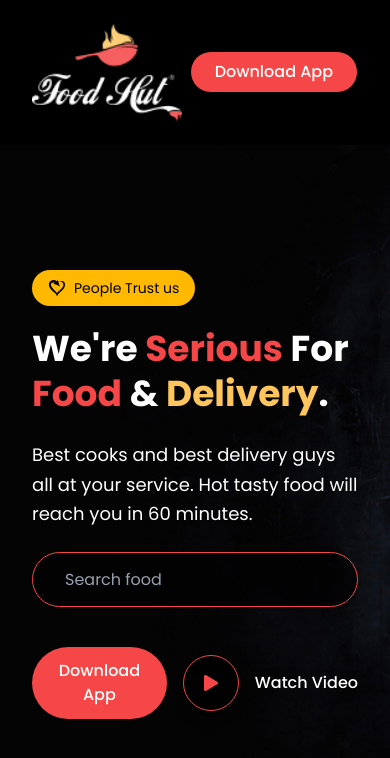
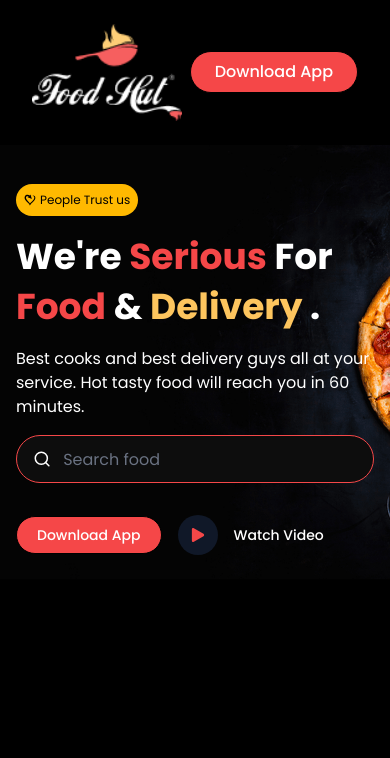
Before and after one commit to mahirTheCoder/Food-Hut, a Next.js app: page / in a window 390 px wide. Shown: the top 758 px of the page. Built offline with nearby package versions, Linux system fonts and the light colour scheme.

Commit message:
responsive banenr problem solve

```diff
--- a/src/app/Componets/Banner.jsx
+++ b/src/app/Componets/Banner.jsx
@@ -8,53 +8,51 @@ const Banner = () => {
   return (
     <section id="Banner">
       <div
-        className="flex items-center w-full min-h-[700px] bg-cover bg-center"
+        className="flex items-center h-[450px] sm:h-[550px] md:h-[650px] lg:h-[700px] w-full bg-cover bg-center"
         style={{ backgroundImage: `url(${banner.src})` }}
       >
-        <div className="container flex flex-col max-w-[650px]">
-          {/* Trust Badge */}
-          <button className="px-4 py-2 text-sm bg-amber-400 text-black rounded-full flex items-center gap-2 mb-5 w-fit">
-            <GiSelfLove className="text-lg" />
+        <div className="container mx-auto px-4 sm:px-6 lg:px-8">
+          {/* People Trust us Button - Responsive padding and text size. */}
+          <button className="p-2 sm:p-3 text-xs sm:text-sm font-normal bg-amber-400 text-black rounded-full flex items-center lg:gap-2 gap-1 mb-4 md:mb-6">
+            <GiSelfLove className="lg:text-xl " />
             People Trust us
           </button>
 
-          {/* Title */}
-          <h2 className="text-white font-bold mb-6 text-4xl sm:text-5xl lg:text-6xl leading-tight">
+          <h2 className="text-4xl leading-snug sm:text-5xl lg:text-[58px] text-white font-bold mb-4 lg:mb-6 md:max-w-4xl">
             We're <span className="text-[#F54748]">Serious</span> For
-            <span className="text-[#F54748]"> Food</span> &
-            <span className="text-[#FDC55E]"> Delivery</span>.
+            <span className="text-[#F54748] ml-1"> Food</span> &
+            <span className="text-[#FDC55E]"> Delivery</span> .
           </h2>
 
-          {/* Description */}
-          <p className="text-white text-lg sm:text-xl mb-6 leading-relaxed max-w-[550px]">
+          <p className="text-base sm:text-xl md:text-2xl font-normal text-white mb-4 sm:mb-5 md:max-w-2xl">
             Best cooks and best delivery guys all at your service. Hot tasty
             food will reach you in 60 minutes.
           </p>
 
-          {/* Search Box */}
-          <div className="w-full max-w-[550px] h-[55px] bg-black/60 border border-[#F54748] rounded-full flex items-center px-5 gap-3 mb-10">
-            <FiSearch className="text-2xl text-white" />
+          {/* --------Search part----- */}
+          <div className="w-full md:max-w-md h-12 sm:h-14 bg-[#0D0D0D] text-gray-700 rounded-full border border-[#F54748] flex items-center gap-3 text-lg font-normal px-4 sm:px-6 mb-8 md:mb-10">
+            <FiSearch className="text-xl sm:text-2xl text-white" />
             <input
               type="text"
               placeholder="Search food"
-              className="flex-1 bg-transparent outline-none text-white placeholder-gray-400"
+              className="w-full h-full bg-transparent outline-none text-white placeholder-gray-500 rounded-full text-base sm:text-lg"
             />
           </div>
 
-          {/* Action Buttons */}
-          <div className="flex flex-row flex-wrap items-center justify-between gap-4 w-full max-w-[500px] mx-auto">
-            {/* Download App Button */}
-            <button className="flex-1 min-w-[120px] px-4 py-3 bg-[#F54748] rounded-full text-white font-medium text-base transition hover:bg-black">
+          {/* -------Download part--- */}
+          <div className="allItems flex gap-4 sm:gap-5 items-center">
+            <button className="px-5 py-2 sm:px-6 sm:py-3 bg-[#F54748] rounded-full border border-black font-medium text-sm sm:text-base text-white transition hover:bg-black">
               Download App
             </button>
 
             {/* Play Button */}
-            <button className="w-14 h-14 bg-black/70 border border-[#F54748] rounded-full flex justify-center items-center shadow-lg">
-              <FaPlay className="text-[#F54748]" />
+
+            <button className="h-10 w-10 sm:h-12 sm:w-12 shadow-amber-700 bg-gray-900 flex justify-center items-center text-[#F54748] rounded-full">
+              <FaPlay className="text-sm sm:text-base" />
             </button>
 
-            {/* Watch Video Text */}
-            <p className="text-white text-base font-medium whitespace-nowrap">
+            {/* Watch Video Text - Responsive text size. */}
+            <p className="text-white text-sm sm:text-lg font-medium">
               Watch Video
             </p>
           </div>
```
